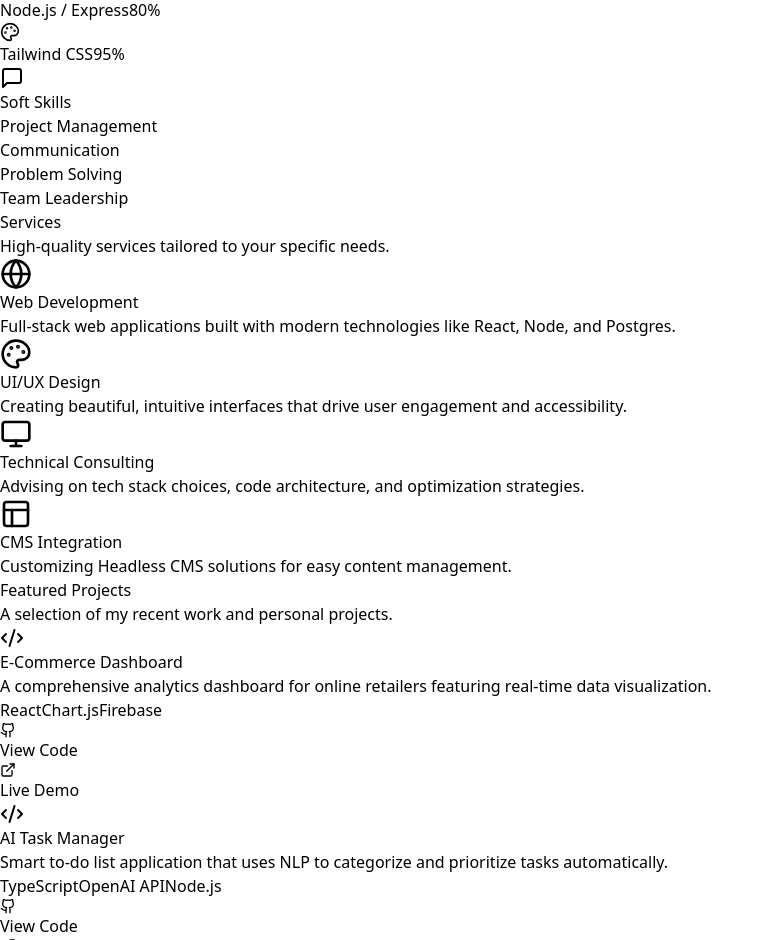
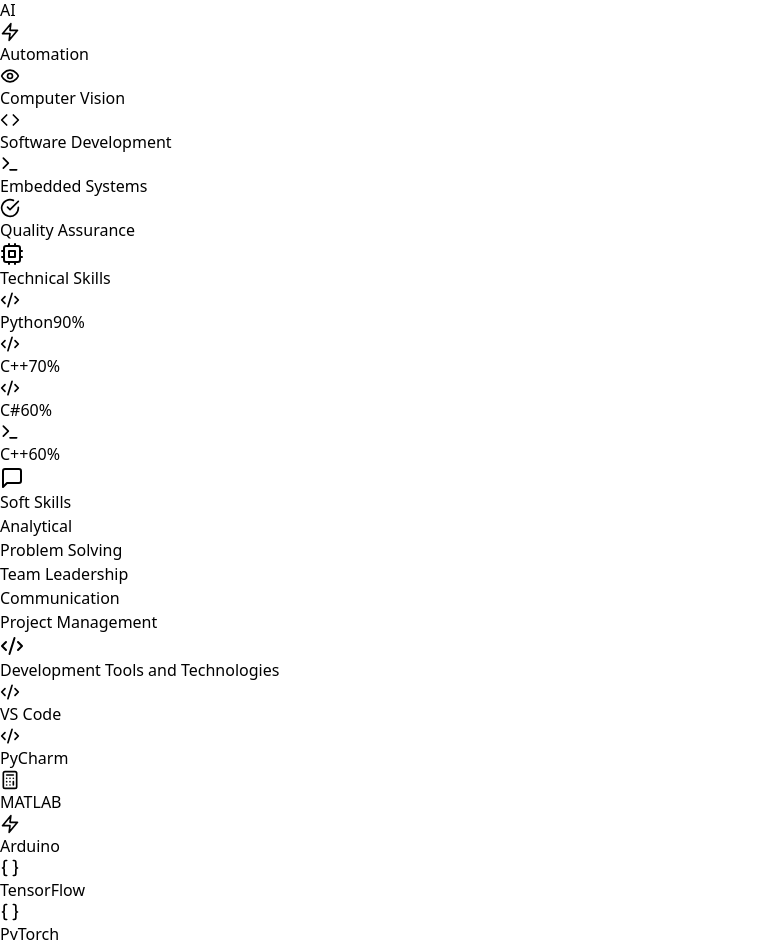
Before and after one commit to jethromoleno/MyWebfolio, a React (Vite) app: page / in a window 1280 px wide. Shown: the part 1052-1992 px from the top of the page, without its empty margins (0-774 px from the left). Built offline with nearby package versions, Linux system fonts and the light colour scheme.

Commit message:
Edited Skills section in App.jsx to better reflect my abilities and tools I use. Added the following in Skills Section: - Technical Skills - Soft Skills - Development Tools - Key Focus Areas

```diff
--- a/src/App.jsx
+++ b/src/App.jsx
@@ -24,7 +24,14 @@
   Layers,
   FileText,
   // Added ArrowUp for the GoToTop button
-  ArrowUp
+  ArrowUp,
+  Calculator,
+  Braces,
+  Brain,
+  Sparkles,
+  Eye,
+  Code,
+  CheckCircle
 } from 'lucide-react';
 
 // --- Helper Hook for Intersection Observation ---
@@ -153,8 +160,7 @@
                   key={link.name}
                   href={link.href}
                   onClick={(e) => handleLinkClick(e, link.href)}
-                  className={`text-sm font-medium transition-colors relative group ${
-                    isActive
+                  className={`text-sm font-medium transition-colors relative group ${isActive
                     ? 'text-blue-600 dark:text-blue-400'
                     : 'text-slate-600 dark:text-slate-300 hover:text-blue-600 dark:hover:text-blue-400'
                     }`}
@@ -188,8 +194,7 @@
                   key={link.name}
                   href={link.href}
                   onClick={(e) => handleLinkClick(e, link.href)}
-                  className={`flex items-center gap-3 px-3 py-2 rounded-md text-base font-medium transition-colors ${
-                    isActive
+                  className={`flex items-center gap-3 px-3 py-2 rounded-md text-base font-medium transition-colors ${isActive
                     ? 'text-white bg-blue-600'
                     : 'text-slate-600 dark:text-slate-300 hover:text-blue-600 hover:bg-slate-50 dark:hover:bg-slate-800'
                     }`}
@@ -399,23 +404,59 @@
 };
 
 const Skills = () => {
+  const categorySkills = [
+    { name: "Machine Learning", icon: <Cpu size={20} /> },      // Data processing/AI
+    { name: "Deep Learning", icon: <Brain size={20} /> },        // AI/Neural Networks
+    { name: "AI", icon: <Sparkles size={20} /> },                // Core AI
+    { name: "Automation", icon: <Zap size={20} /> },             // Process focus
+    { name: "Computer Vision", icon: <Eye size={20} /> },         // Image/Video Processing
+    { name: "Software Development", icon: <Code size={20} /> }, // Core development
+    { name: "Embedded Systems", icon: <Terminal size={20} /> },  // Hardware/IoT
+    { name: "Quality Assurance", icon: <CheckCircle size={20} /> }, // Testing/Validation
+  ];
+
   const techSkills = [
-    { name: "React / Next.js", level: 90, icon: <Code2 size={20} /> },
-    { name: "TypeScript", level: 85, icon: <Terminal size={20} /> },
-    { name: "Node.js / Express", level: 80, icon: <Database size={20} /> },
-    { name: "Tailwind CSS", level: 95, icon: <Palette size={20} /> },
+    { name: "Python", level: 90, icon: <Code2 size={20} /> },
+    { name: "C++", level: 70, icon: <Code2 size={20} /> },
+    { name: "C#", level: 60, icon: <Code2 size={20} /> },
+    { name: "C++", level: 60, icon: <Terminal size={20} /> },
   ];
 
   const softSkills = [
-    { name: "Project Management", level: 85 },
-    { name: "Communication", level: 95 },
-    { name: "Problem Solving", level: 90 },
-    { name: "Team Leadership", level: 80 },
+    { name: "Analytical", level: 95 },
+    { name: "Problem Solving", level: 95 },
+    { name: "Team Leadership", level: 95 },
+    { name: "Communication", level: 80 },
+    { name: "Project Management", level: 70 },
+  ];
+
+  const devTools = [
+    { name: "VS Code", icon: <Code2 size={20} /> },
+    { name: "PyCharm", icon: <Code2 size={20} /> },
+    { name: "MATLAB", icon: <Calculator size={20} /> },
+    { name: "Arduino", icon: <Zap size={20} /> },
+    { name: "TensorFlow", icon: <Braces size={20} /> },
+    { name: "PyTorch", icon: <Braces size={20} /> },
   ];
 
   return (
     <section id="skills" className="min-h-screen flex items-center py-20 px-4 sm:px-6 lg:px-8 max-w-7xl mx-auto">
       <div className="grid md:grid-cols-2 gap-16 w-full">
+        <div className="md:col-span-2 mb-10">
+          <h2 className="text-3xl font-bold text-slate-900 dark:text-white mb-8 flex items-center gap-3 justify-center md:justify-start">
+            <Layers className="text-orange-600" /> Key Focus Areas
+          </h2>
+          {/* Key Focus Areas */}
+          <div className="flex flex-wrap justify-center md:justify-start gap-4 mb-8">
+            {categorySkills.map((skill) => {
+              return (
+                <span key={skill.name} className="flex items-center gap-2 px-4 py-2 bg-white dark:bg-slate-800 text-slate-800 dark:text-white rounded-full font-medium text-sm border border-slate-200 dark:border-slate-700 shadow-md">
+                  {skill.icon} {skill.name}
+                </span>
+              );
+            })}
+          </div>
+        </div>
         {/* Technical Skills */}
         <div>
           <h2 className="text-3xl font-bold text-slate-900 dark:text-white mb-8 flex items-center gap-3">
@@ -440,7 +481,6 @@
             ))}
           </div>
         </div>
-
         {/* Soft Skills */}
         <div>
           <h2 className="text-3xl font-bold text-slate-900 dark:text-white mb-8 flex items-center gap-3">
@@ -454,8 +494,7 @@
                   {[...Array(5)].map((_, i) => (
                     <div
                       key={i}
-                      className={`h-2 flex-1 rounded-full ${
-                        i < Math.floor(skill.level / 20)
+                      className={`h-2 flex-1 rounded-full ${i < Math.floor(skill.level / 20)
                         ? 'bg-purple-500'
                         : 'bg-slate-200 dark:bg-slate-700'
                         }`}
@@ -464,6 +503,21 @@
                 </div>
               </div>
             ))}
+          </div>
+        </div>
+        {/* Development Tools */}
+        <div className="w-full mt-16 pt-10 border-t border-slate-200 dark:border-slate-700 md:col-span-2">
+          <h2 className="text-3xl font-bold text-slate-900 dark:text-white mb-8 flex items-center gap-3 justify-center md:justify-start">
+            <Code2 className="text-blue-600" /> Development Tools and Technologies
+          </h2>
+          <div className="flex flex-wrap justify-center md:justify-start gap-4">
+            {devTools.map((tool) => {
+              return (
+                <span key={tool.name} className="flex items-center gap-2 px-4 py-2 border border-slate-400 dark:border-slate-600 text-slate-700 dark:text-slate-400 rounded-lg text-sm font-medium">
+                  {tool.icon} {tool.name}
+                </span>
+              );
+            })}
           </div>
         </div>
       </div>
```
Lines whose indentation alone changed are shown as unchanged.
